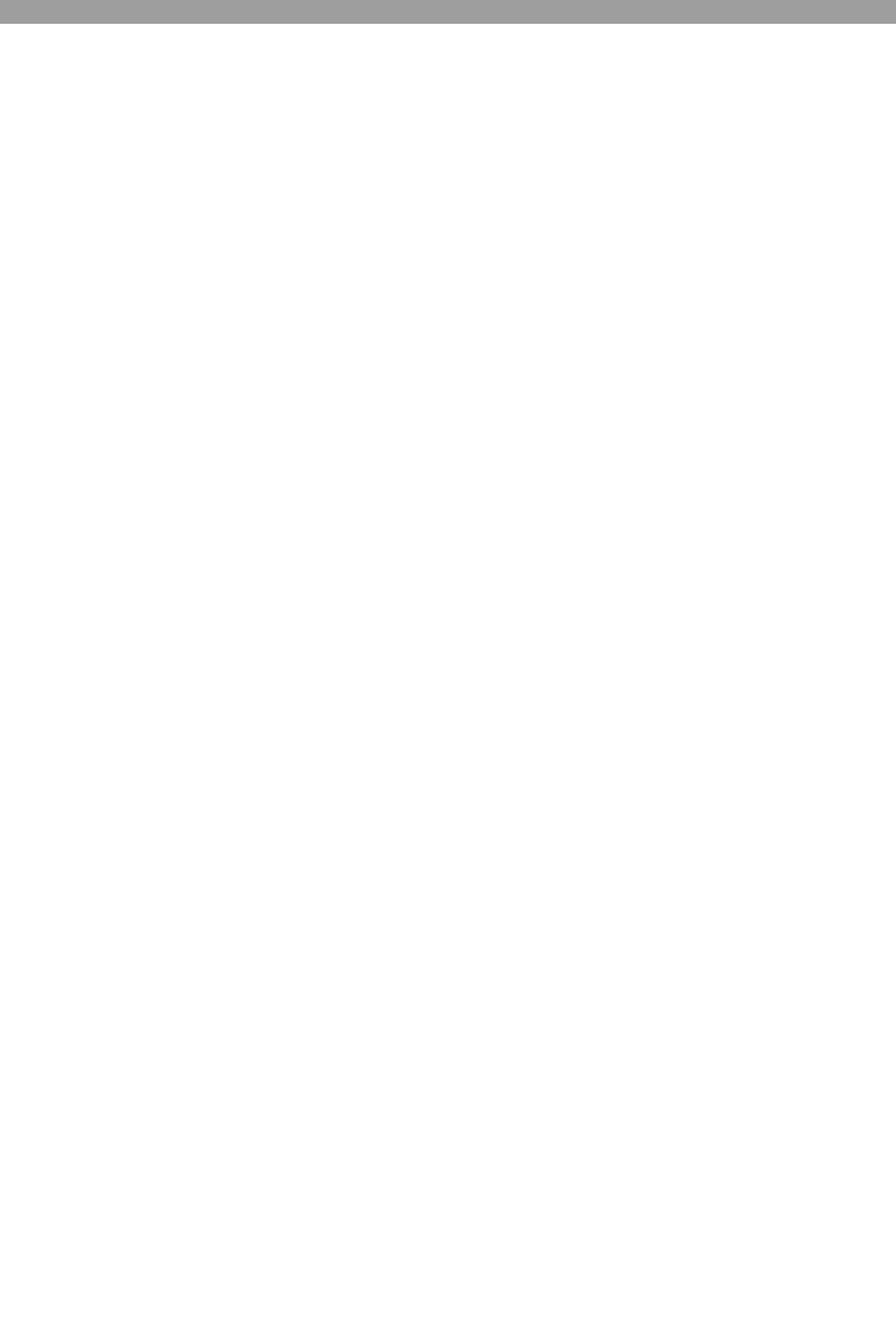
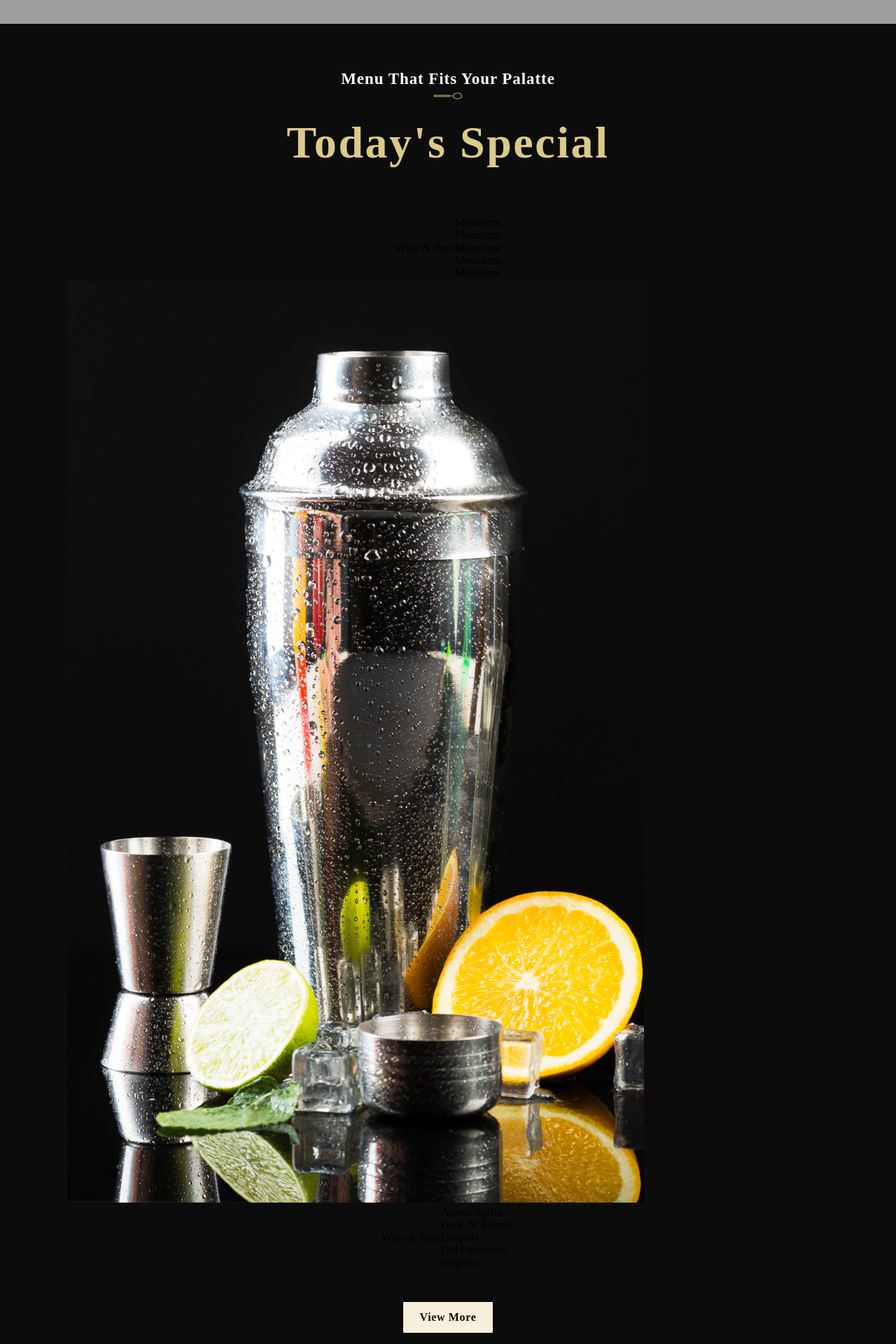
Before and after one commit to Smashedpurse/Geritch-React, a React (Vite) app: page / in a window 1280 px wide. Shown: the part 2160-4080 px from the top of the page at 70% size. Before the commit the page ends 2322 px from the top, so only its background shows below. Built offline with nearby package versions, Linux system fonts and the light colour scheme; grey boxes are pictures that could not be loaded; a web font is replaced by a local one.

Commit message:
Develope the basic stucture for the SpecialMenu container

```diff
--- a/src/components/index.js
+++ b/src/components/index.js
@@ -1,7 +1,7 @@
 import SubHeading from './SubHeading/SubHeading';
 // import Newsletter from './Footer/Newsletter';
 // import FooterOverlay from './Footer/FooterOverlay';
-// import MenuItem from './MenuItem/MenuItem';
+import MenuItem from './MenuItem/MenuItem';
 import NavBar from './NavBar/Navbar'
 import Footer from './Footer/FooterOverlay'
 
@@ -9,4 +9,5 @@ export {
    NavBar,
    Footer,
    SubHeading,
+   MenuItem,
   };
--- a/src/constants/images.js
+++ b/src/constants/images.js
@@ -7,7 +7,7 @@ import G from '../assets/G.png';
 // import gallery04 from '../assets/gallery04.png';
 import knife from '../assets/knife.png';
 // import logo from '../assets/logo.png';
-// import menu from '../assets/menu.png';
+import menu from '../assets/menu.png';
 // import overlaybg from '../assets/overlaybg.png';
 import spoon from '../assets/spoon.png';
 import welcome from '../assets/welcome.png';
@@ -31,7 +31,7 @@ export default {
   // gallery04,
   knife,
   // logo,
-  // menu,
+  menu,
   // overlaybg,
    spoon,
    welcome,
--- a/src/containers/Menu/SpecialMenu.css
+++ b/src/containers/Menu/SpecialMenu.css
@@ -0,0 +1,18 @@
+.app__specialMenu{
+    flex-direction: column;
+    background: var(--color-black);
+}
+
+.app__specialMenu-title{
+    margin-bottom: 2rem;
+    text-align: center;
+}
+
+.app__specialMenu-menu{
+    width: 100%;
+
+    margin:2rem 0;
+    justify-content: center;
+    align-items: flex-start;
+    flex-direction: row;
+}
--- a/src/containers/Menu/SpecialMenu.jsx
+++ b/src/containers/Menu/SpecialMenu.jsx
@@ -1,17 +1,49 @@
-import React from 'react'
-import './SpecialMenu.css'
-import { SubHeading } from '../../components'
-import images from '../../constants/images'
-import data from '../../constants/data'
+import React from "react";
+import "./SpecialMenu.css";
+import { SubHeading, MenuItem} from "../../components";
+import images from "../../constants/images";
+import data from "../../constants/data";
 
 const SpecialMenu = () => {
   return (
-    <div className='app__specialMenu flex__center section__padding' id='menu'>
-      <div className='app__specialMenu-title'>
+    <div className="app__specialMenu flex__center section__padding" id="menu">
+    <div className="app__specialMenu-title">
+      <SubHeading title="Menu that fits your palatte" />
+      <h1 className="headtext__cormorant">Today&apos;s Special</h1>
+    </div>
 
+
+      <div className="app__specialMenu-menu">
+        <div className="app__specialMenu-menu_wine flex__center">
+          <p className="app__specialMenu_menu_heading">Wine & Beer</p>
+          <div className="app__specialMenu_menu_items">
+          {data.wines.map((wine, index) => (
+            <MenuItem Key={wine.title + index} title={wine.title} price={wine.price} tags={wine.tags} />
+          ))}
+          </div>
+        </div>
+
+        <div className="app__specialMenu-menu_img">
+          <img src={images.menu} alt="menu img" />
+        </div>
+
+        <div className="app__specialMenu-cocktails flex__center">
+          <p className="app__specialMenu_menu_heading">Wine & Beer</p>
+          <div className="app__specialMenu_menu_items">
+            {data.cocktails.map((cocktails, index) => {
+              return <p>{cocktails.title}</p>;
+            })}
+          </div>
+        </div>
+      </div>
+
+      <div style={{ margin: "15px" }}>
+        <button type="button" className="custom__button">
+          View More
+        </button>
       </div>
     </div>
-  )
-}
+  );
+};
 
-export default SpecialMenu
+export default SpecialMenu;
```
Also changed, not shown: src/assets/menu.png (added).
